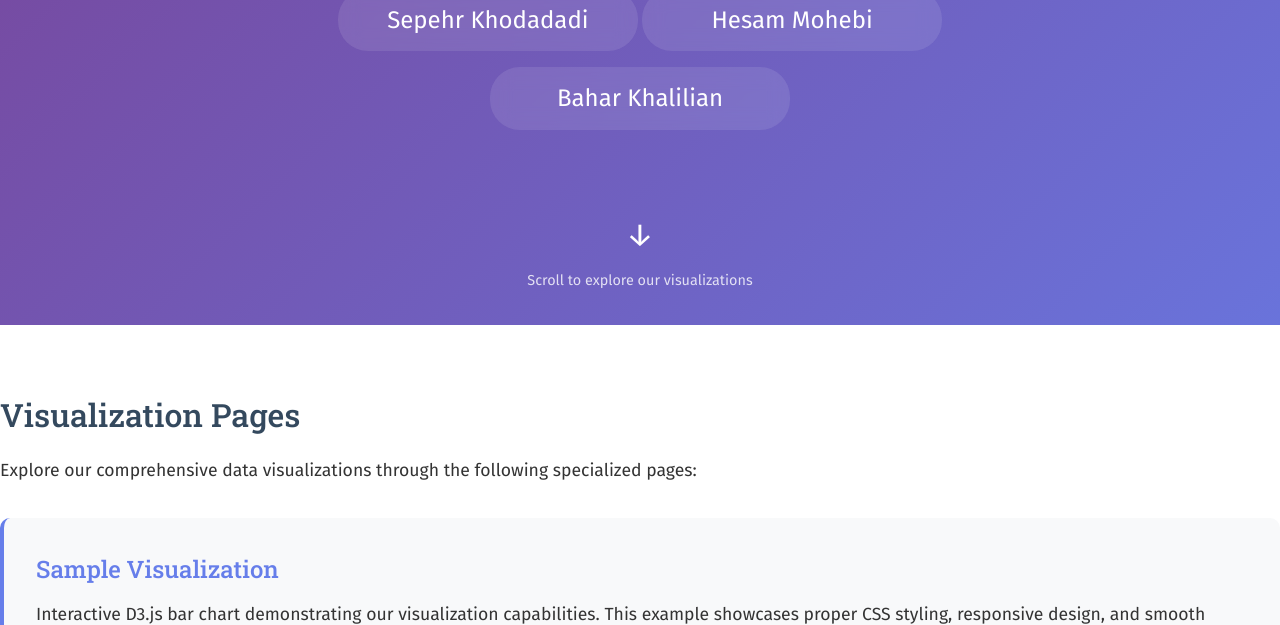
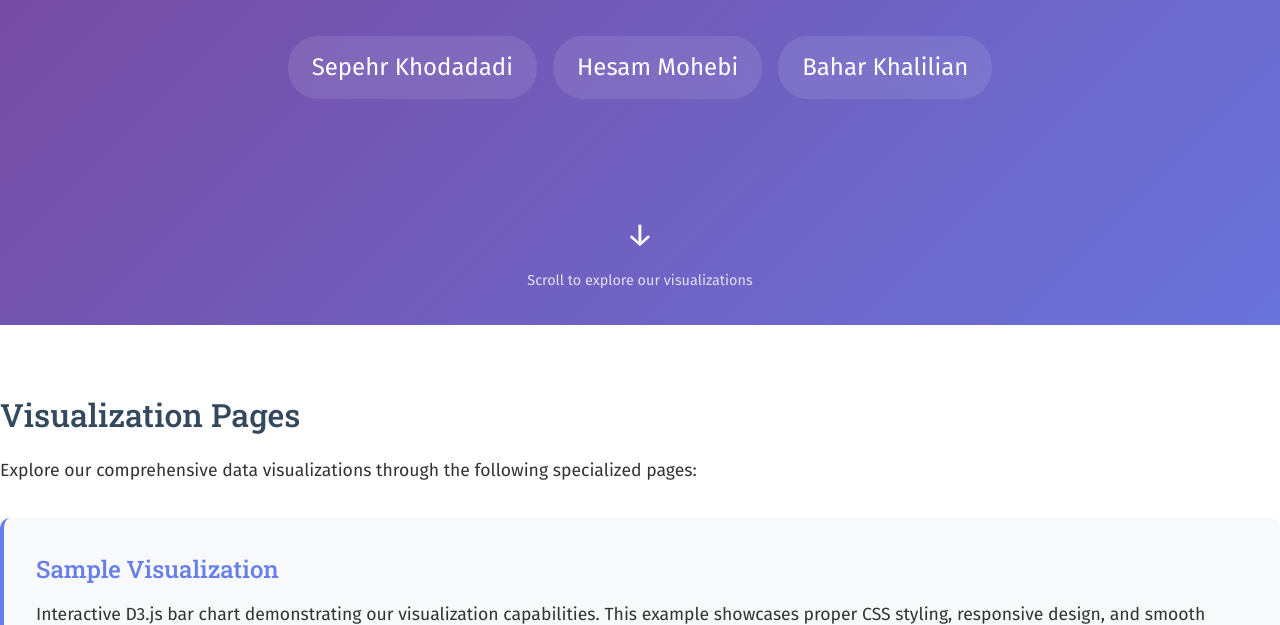
Before and after one commit to sepehrkdi/EsfViz, a website: page index.html in a window 1280 px wide. Shown: the part 475-1100 px from the top of the page. Drawn offline with nearby package versions, Linux system fonts and the light colour scheme.

Commit message:
same line

```diff
--- a/index.html
+++ b/index.html
@@ -26,11 +26,11 @@
 
             <!-- Team members displayed one after another -->
             <div class="team-members">
-                <div class="team-member">Sepehr Khodadadi</div>
-                <div class="team-member">Hesam Mohebi</div>
-                <div class="team-member">Bahar Khalilian</div>
+                <span class="team-member">Sepehr Khodadadi</span>
+                <span class="team-member">Hesam Mohebi</span>
+                <span class="team-member">Bahar Khalilian</span>
                 <!-- Add more team members here if needed:
-                <div class="team-member">New Team Member Name</div>
+                <span class="team-member">New Team Member Name</span>
                 -->
             </div>
 
--- a/styles.css
+++ b/styles.css
@@ -198,6 +198,10 @@ p {
 /* Team members container */
 .team-members {
     margin-bottom: 4rem;                    /* Space below team section */
+    display: flex;                          /* Use flexbox for alignment */
+    justify-content: center;                /* Center the members */
+    flex-wrap: wrap;                        /* Allow wrapping on smaller screens */
+    gap: 1rem;                              /* Add space between members */
 }
 
 /* Individual team member styling - displayed one after another */
@@ -206,14 +210,10 @@ p {
     font-size: 1.5rem;                      /* Medium size */
     font-weight: 400;                       /* Normal weight */
     color: white;                           /* White text */
-    margin-bottom: 1rem;                    /* Space between members */
     padding: 0.75rem 1.5rem;                /* Padding inside each member */
     background: rgba(255,255,255,0.1);      /* Semi-transparent white background */
     border-radius: 30px;                    /* Rounded corners */
     backdrop-filter: blur(10px);            /* Blur effect for modern look */
-    display: inline-block;                  /* Inline but with block properties */
-    width: 100%;                            /* Full width */
-    max-width: 300px;                       /* Maximum width */
     transition: all 0.3s ease;             /* Smooth transitions */
     opacity: 0; /* Start with opacity 0 for animation */
     animation: fadeInUp 0.8s ease-out forwards; /* Animation for all members */
```
